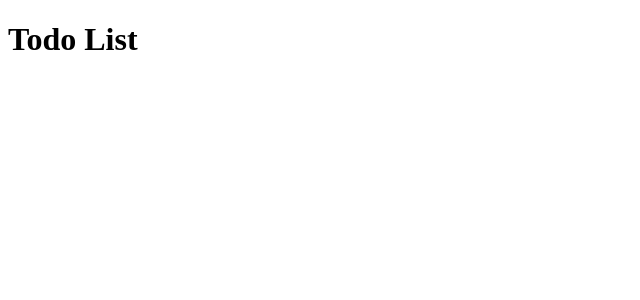
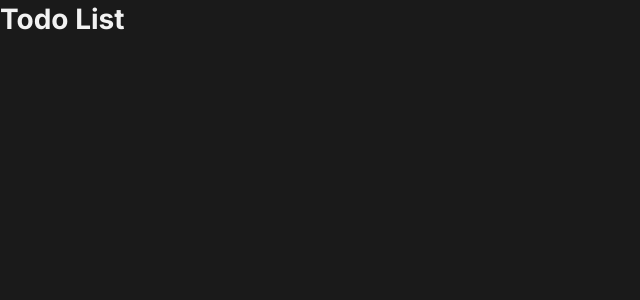
Before and after one commit to AlexandreCDEO/todo-list, a React (Vite) app: page / in a window 1280 px wide. Shown: the top 300 px of the page, without its empty margins (0-640 px from the left). Built offline with nearby package versions, Linux system fonts and the light colour scheme.

Commit message:
adding global css

```diff
--- a/index.html
+++ b/index.html
@@ -1,10 +1,16 @@
 <!doctype html>
 <html lang="pt-br">
   <head>
+    <link rel="preconnect" href="https://fonts.googleapis.com">
+    <link rel="preconnect" href="https://fonts.gstatic.com" crossorigin>
+
     <meta charset="UTF-8" />
     <link rel="icon" type="image/svg+xml" href="/vite.svg" />
     <meta name="viewport" content="width=device-width, initial-scale=1.0" />
+
     <title>Todo List</title>
+
+    <link href="https://fonts.googleapis.com/css2?family=Inter:wght@100..900&display=swap" rel="stylesheet">
   </head>
   <body>
     <div id="root"></div>
--- a/src/App.tsx
+++ b/src/App.tsx
@@ -1,3 +1,5 @@
+import './global.css'
+
 export function App() {
   return (
     <h1>Todo List</h1>
--- a/src/global.css
+++ b/src/global.css
@@ -1,6 +1,34 @@
+:root {
+    --blue-dark: #1E6F9F;
+    --blue: #4EA8DE;
+    --purple-dark: #5E60CE;
+    --purple: #8284FA;
+
+    --gray-100: #F2F2F2;
+    --gray-200: #D9D9D9;
+    --gray-300: #808080;
+    --gray-400: #333333;
+    --gray-500: #262626;
+    --gray-600: #1A1A1A;
+    --gray-700: #0D0D0D;
+
+    --danger: #E25858;
+}
+
 * {
     padding: 0;
     margin: 0;
     box-sizing: border-box;
     -webkit-font-smoothing: antialiased;
 }
+
+body {
+    font-size: 0.875rem;
+    color: var(--gray-100);
+    background: var(--gray-600);
+}
+
+body, input, button {
+    font-family: 'Inter', sans-serif;
+    line-height: 1.4;
+}
```
